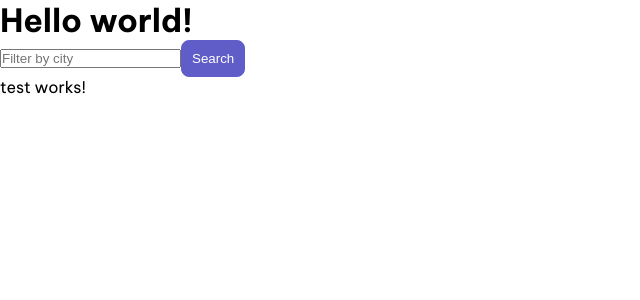
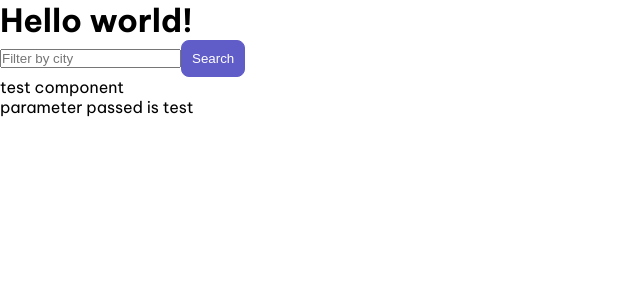
Before and after one commit to kakarlavinodkumar/angular-practice, an Angular app: page / in a window 1280 px wide. Shown: the top 300 px of the page, without its empty margins (0-640 px from the left). Built offline with nearby package versions, Linux system fonts and the light colour scheme.

Commit message:
[ADD]parameters passed from app component to test componen

```diff
--- a/src/app/app.component.ts
+++ b/src/app/app.component.ts
@@ -8,9 +8,10 @@ import { TestComponent } from './test/test.component';
   imports: [HomeComponent, TestComponent],
   template: `<h1>Hello world!</h1>
   <div><home-root></home-root></div>
-  <div><app-test [param]="test"></app-test></div>`,
+  <div><app-test [param]=test></app-test></div>`,
   styleUrls: ['./app.component.css'],
 })
 export class AppComponent {
   title = 'homes';
+  test = 'test'
 }
--- a/src/app/test/test.component.ts
+++ b/src/app/test/test.component.ts
@@ -6,7 +6,9 @@ import { Component, Input } from '@angular/core';
   imports: [],
   template: `
     <p>
-      test works!
+      test component
+      <br>
+      parameter passed is {{param}}
     </p>
   `,
   styleUrl: './test.component.css'
```
